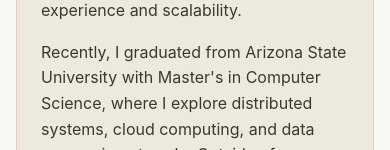
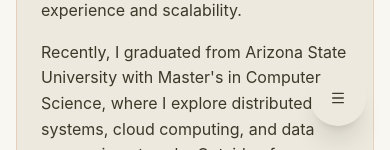
Before and after one commit to bkandh30/bhavya-portfolio-v3, a React (Vite) app: page / in a window 390 px wide. Shown: the part 694-844 px from the top of the page. Built offline with nearby package versions, Linux system fonts and the light colour scheme; a web font is replaced by a local one.

Commit message:
Added mobile navigation menu to index page

```diff
--- a/src/pages/Index.tsx
+++ b/src/pages/Index.tsx
@@ -7,6 +7,7 @@ import { ExperienceSection } from "@/components/sections/ExperienceSection";
 import { SkillsSection } from "@/components/sections/SkillsSection";
 import { EducationSection } from "@/components/sections/EducationSection";
 import { ProjectsSection } from "@/components/sections/ProjectsSection";
+import { MobileNav } from "@/components/layout/MobileNav";
 
 // import { Avatar, AvatarFallback, AvatarImage } from "@/components/ui/avatar";
 
@@ -120,6 +121,11 @@ const Index = () => {
         }}
       />
 
+      <MobileNav
+        activeSection={activeSection}
+        scrollToSection={scrollToSection}
+      />
+
       {/* Fixed Sidebar - Only on large screens */}
       <Sidebar
         activeSection={activeSection}
```
